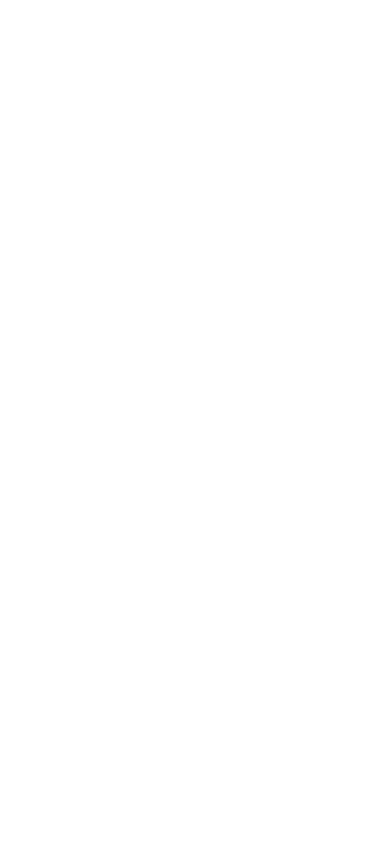
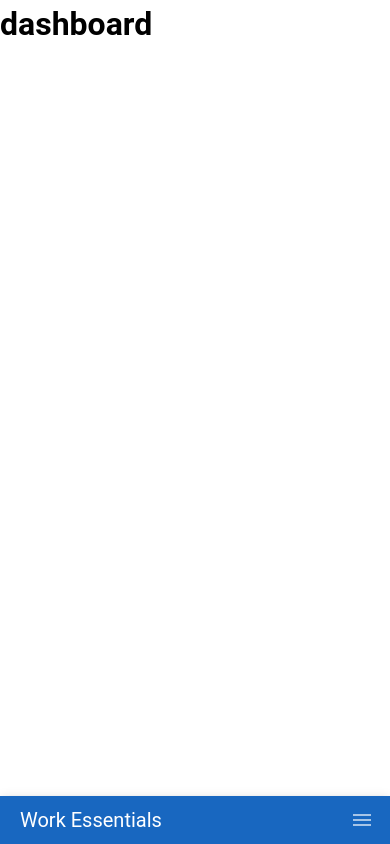
Before and after one commit to lottjerry/my-job-essentials, a Nuxt app: page /dashboard in a window 390 px wide. Before the commit this address had no page. Built offline with nearby package versions, Linux system fonts and the light colour scheme; grey boxes are pictures that could not be loaded.

Commit message:
Finished navbar for mobile and desktop

```diff
--- /dev/null
+++ b/layouts/auth-layout.vue
@@ -0,0 +1,77 @@
+<template>
+  <v-card>
+    <v-layout>
+      <v-app-bar
+        color="primary"
+        prominent
+        :location="$vuetify.display.mobile ? 'bottom' : undefined"
+        :density="$vuetify.display.mobile ? 'compact' : undefined"
+      >
+        <v-toolbar-title>Work Essentials</v-toolbar-title>
+
+        <v-spacer></v-spacer>
+
+        <v-app-bar-nav-icon
+          variant="plain"
+          @click.stop="drawer = !drawer"
+        ></v-app-bar-nav-icon>
+      </v-app-bar>
+
+      <v-navigation-drawer
+        v-model="drawer"
+        :location="$vuetify.display.mobile ? 'bottom' : 'right'"
+        :width="$vuetify.display.mobile ? undefined: '350'"
+      >
+        <v-list>
+          <v-list-item
+            prepend-avatar="https://randomuser.me/api/portraits/women/85.jpg"
+            subtitle="jijfjifjeijfeifjifjeifje@gmail.com"
+            title="Sandra Adams"
+          ></v-list-item>
+        </v-list>
+
+        <v-divider></v-divider>
+
+        <v-list>
+          <v-list-item
+            prepend-icon="mdi-calendar-month"
+            title="
+            Schedule"
+            value="myfiles"
+          ></v-list-item>
+          <v-list-item
+            prepend-icon="mdi-account"
+            title="My Profile"
+            value="shared"
+          ></v-list-item>
+          <v-list-item
+            prepend-icon="mdi-exit-to-app"
+            title="Sign Out"
+            value="starred"
+          ></v-list-item>
+        </v-list>
+      </v-navigation-drawer>
+    </v-layout>
+  </v-card>
+  <div>
+    <slot />
+  </div>
+</template>
+
+<script>
+  export default {
+    setup() {
+      const drawer = ref(false)
+      const group = ref(null)
+
+      watch(group, () => {
+        drawer.value = false
+      })
+
+      return {
+        drawer,
+        group,
+      }
+    },
+  }
+</script>
--- a/layouts/custom.vue
+++ /dev/null
@@ -1,5 +0,0 @@
-<template>
-  <div>
-    <slot />
-  </div>
-</template>
--- /dev/null
+++ b/pages/dashboard/index.vue
@@ -0,0 +1,11 @@
+<template>
+<div>
+  <h1>dashboard</h1>
+</div>
+</template>
+
+<script>
+  definePageMeta({
+    layout: 'auth-layout',
+  })
+</script>
```
